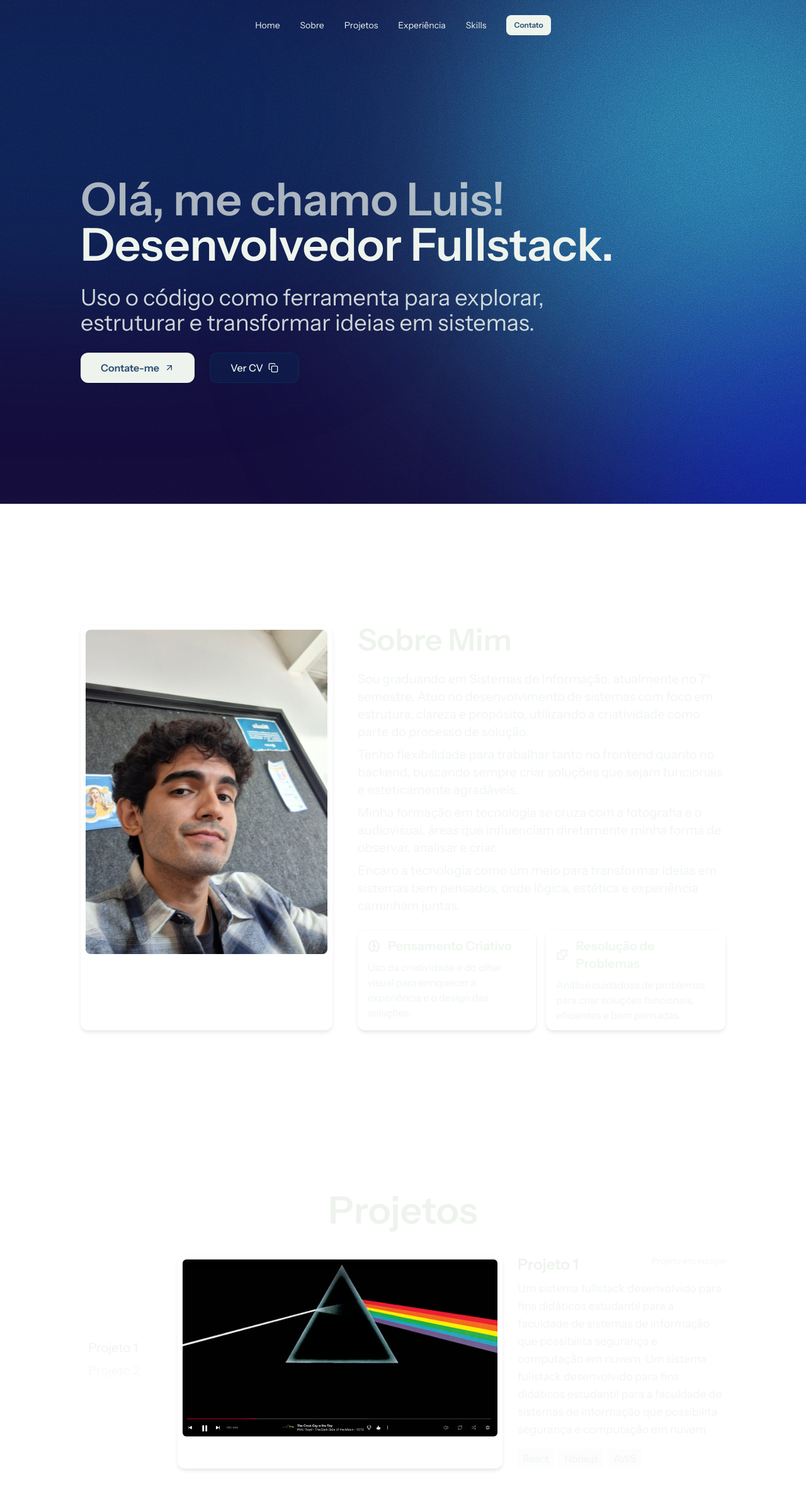
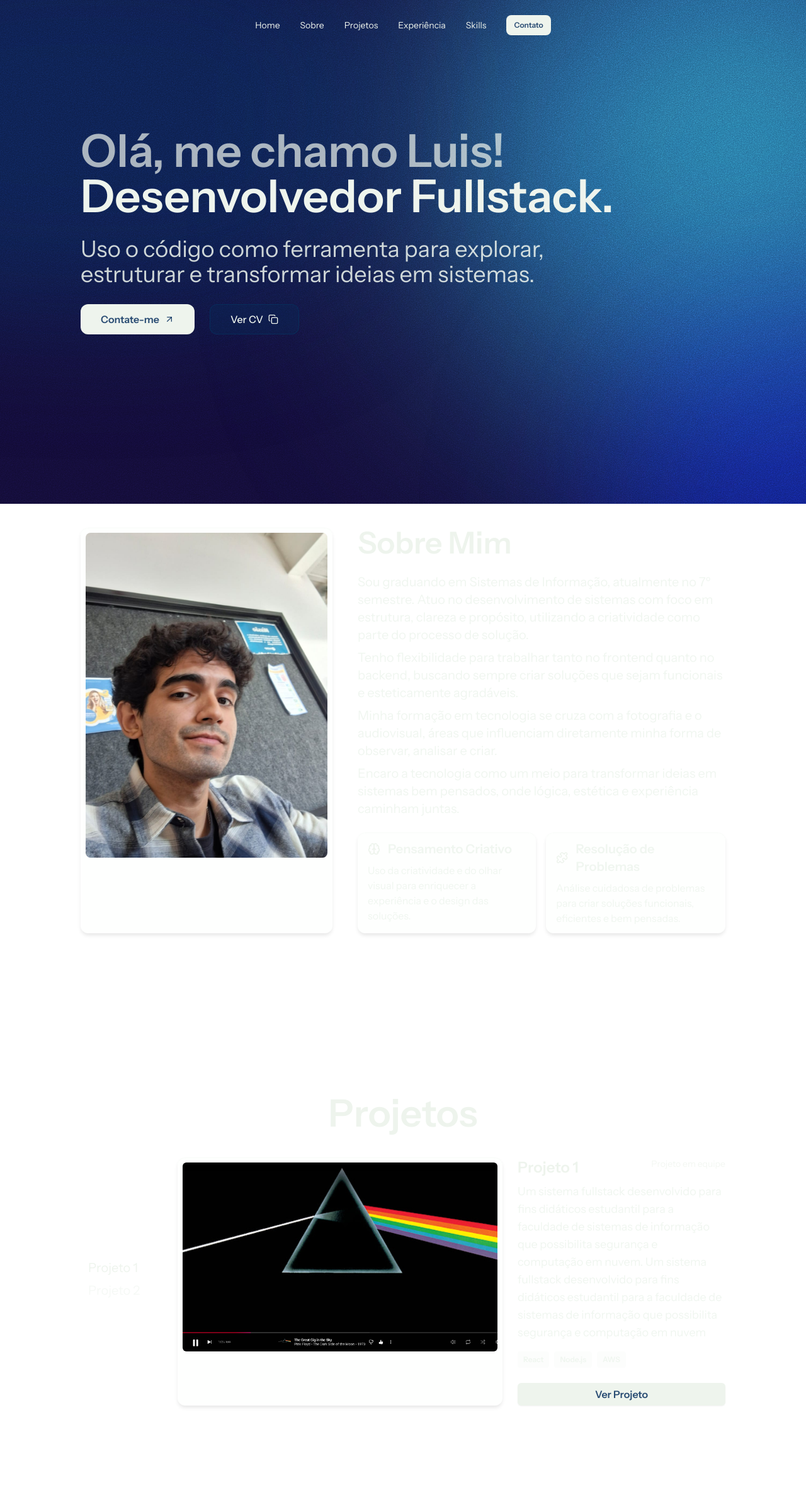
Before and after one commit to luisz19/portfolio, a React (Vite) app: page / in a window 1280 px wide. Shown: the top 2374 px of the page at 63% size. Built offline with nearby package versions, Linux system fonts and the light colour scheme.

Commit message:
feat: update Hero and Projects components with new styles and button integration

```diff
--- a/src/components/Hero.tsx
+++ b/src/components/Hero.tsx
@@ -10,7 +10,7 @@ const iconMap = {
 function Hero () {
 
     return (
-        <section className="py-section flex justify-center flex-col gap-7 h-full my-section">
+        <section className="py-section flex justify-center flex-col gap-7 h-full my-[5%]">
             <h1 className="text-7xl font-bold  block text-white/70">
                 {HERO_CONTENT.title}
                 <span className="text-white"><br/>{HERO_CONTENT.subtitle}</span>
--- a/src/components/Projects.tsx
+++ b/src/components/Projects.tsx
@@ -2,6 +2,8 @@ import { PROJECT_CONTENT } from "@/constants/ProjectContent";
 
 import { Tabs, TabsContent, TabsList, TabsTrigger } from "./ui/tabs";
 import { Card } from "./ui/card";
+import { Badge } from "./ui/badge";
+import { Button } from "./ui/button";
 
 interface ProjectsProps {
     title: string;
@@ -33,8 +35,8 @@ function Projects({title}: ProjectsProps) {
                     {PROJECT_CONTENT.map((project) => (
                         <TabsContent forceMount key={project.id} value={project.title} className="col-start-1 row-start-1 flex gap-6 w-full data-[state=inactive]:invisible data-[state=inactive]:pointer-events-none">
                             <Card className="p-2 flex shrink-0">
-                                <figure className="w-[500px]">
-                                    <img src={project.image} alt={project.title} className="rounded-md object-cover" />
+                                <figure className="w-[500px] h-[300px] object-cover rounded-md">
+                                    <img src={project.image} alt={project.title} className="w-full h-full object-cover rounded-md" />
                                 </figure>
                             </Card>
 
@@ -46,8 +48,11 @@ function Projects({title}: ProjectsProps) {
                                 <p className="text-gray text-lg mt-2">{project.description}</p>
                                 <div className="flex flex-wrap gap-2 mt-4">
                                     {project.badges.map((badge, index) => (
-                                        <span key={index} className="bg-gray/20 text-gray px-2 py-1 rounded">{badge}</span>
+                                        <Badge variant={"secondary"} key={index} className="bg-gray/20 text-gray px-2 py-1 rounded">{badge}</Badge>
                                     ))}
+                                </div>
+                                <div className="w-full">
+                                    <Button variant="default" size="md" className="mt-6 w-full">Ver Projeto</Button>
                                 </div>
                             </div>
                         </TabsContent>
--- a/src/components/ui/button.tsx
+++ b/src/components/ui/button.tsx
@@ -24,7 +24,7 @@ const buttonVariants = cva(
         default: "h-10 px-4 py-2",
         sm: "h-8 rounded-md px-3 text-xs",
         lg: "h-12 px-8",
-        icon: "h-9 w-9",
+        md: "h-9 w-9 rounded-md ",
       },
     },
     defaultVariants: {
```
